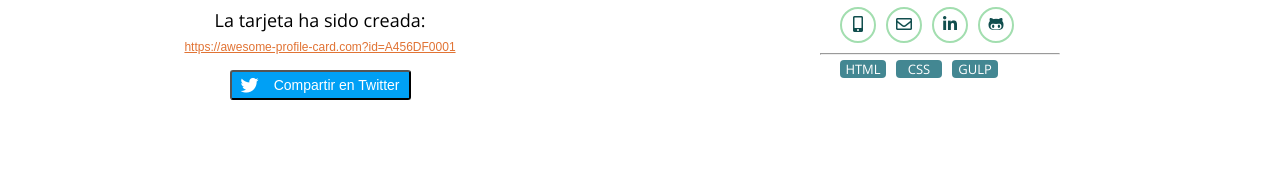
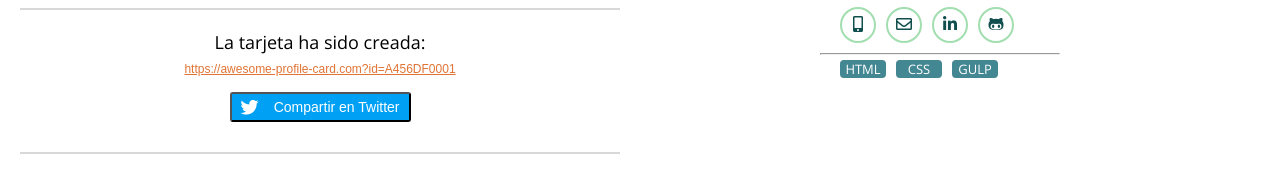
Before and after one commit to EsterGonzalezG/dorcas-s2-las-fruittis, a website: page card.html in a window 1280 px wide. Shown: the part 621-800 px from the top of the page. Drawn offline with nearby package versions, Linux system fonts and the light colour scheme.

Commit message:
margin bookmark

```diff
--- a/card.html
+++ b/card.html
@@ -231,12 +231,14 @@
         </div>
       </section>
         <section class="shares">
+          <div class="bookmark"></div>
           <p class="shares__text">La tarjeta ha sido creada:</p>
           <a class="shares__url" href="#">https://awesome-profile-card.com?id=A456DF0001</a>
           <button class="shares__twitter" type="button" name="button">
             <i class="fab fa-twitter shares__twitter-logo"></i>
             <p class="shares__twitter-text">Compartir en Twitter</p>
           </button>
+          <div class="bookmark"></div>
         </section>
     </section>
   </main>
--- a/scss/layout/_share.scss
+++ b/scss/layout/_share.scss
@@ -31,6 +31,7 @@
     font-family: $fontOpenSans;
     font-size: 18px;
     padding-bottom: 5px;
+    padding-top: 20px;
   }
 
   &__url {
@@ -50,6 +51,7 @@
     padding-left: 9px;
     padding-right: 9px;
     margin-top: 15px;
+    margin-bottom: 30px;
     border-radius: 3px;
   }
 
```
Also changed, not shown: css/main.css, 1 other file.
